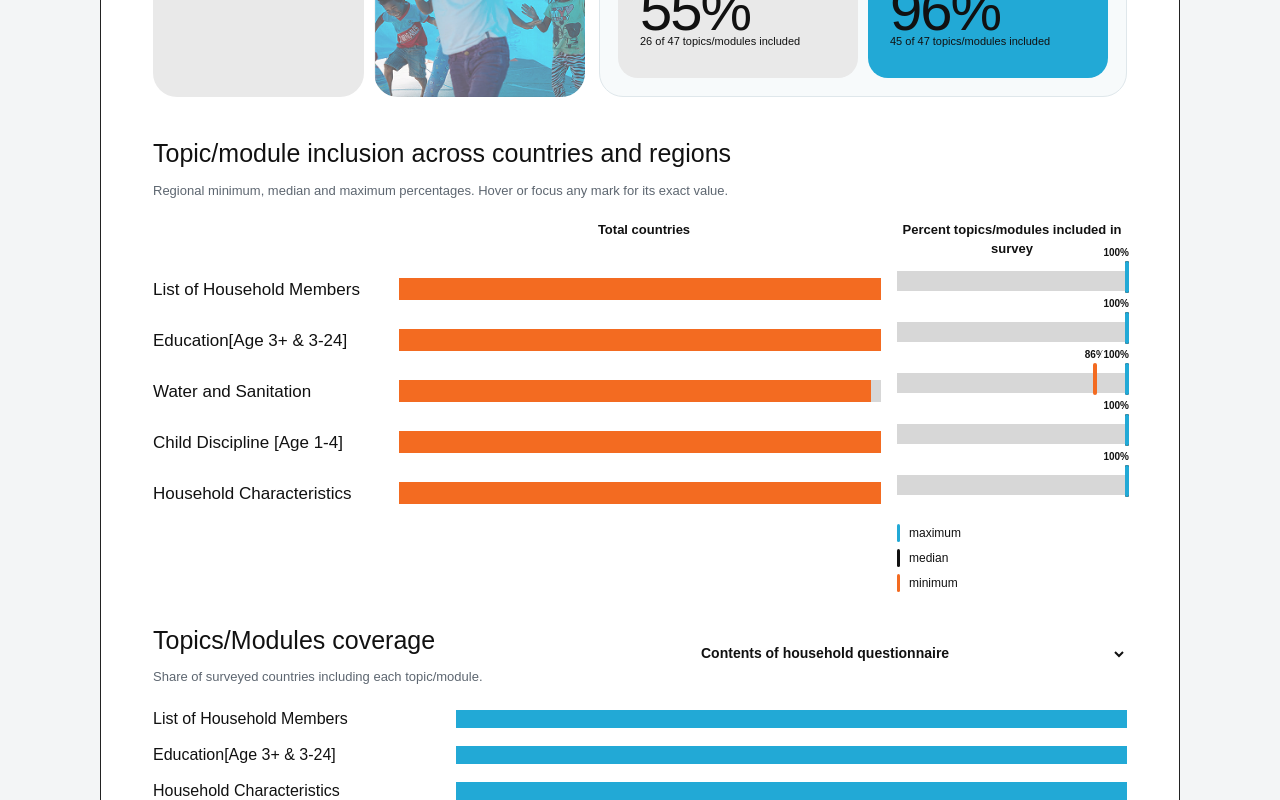
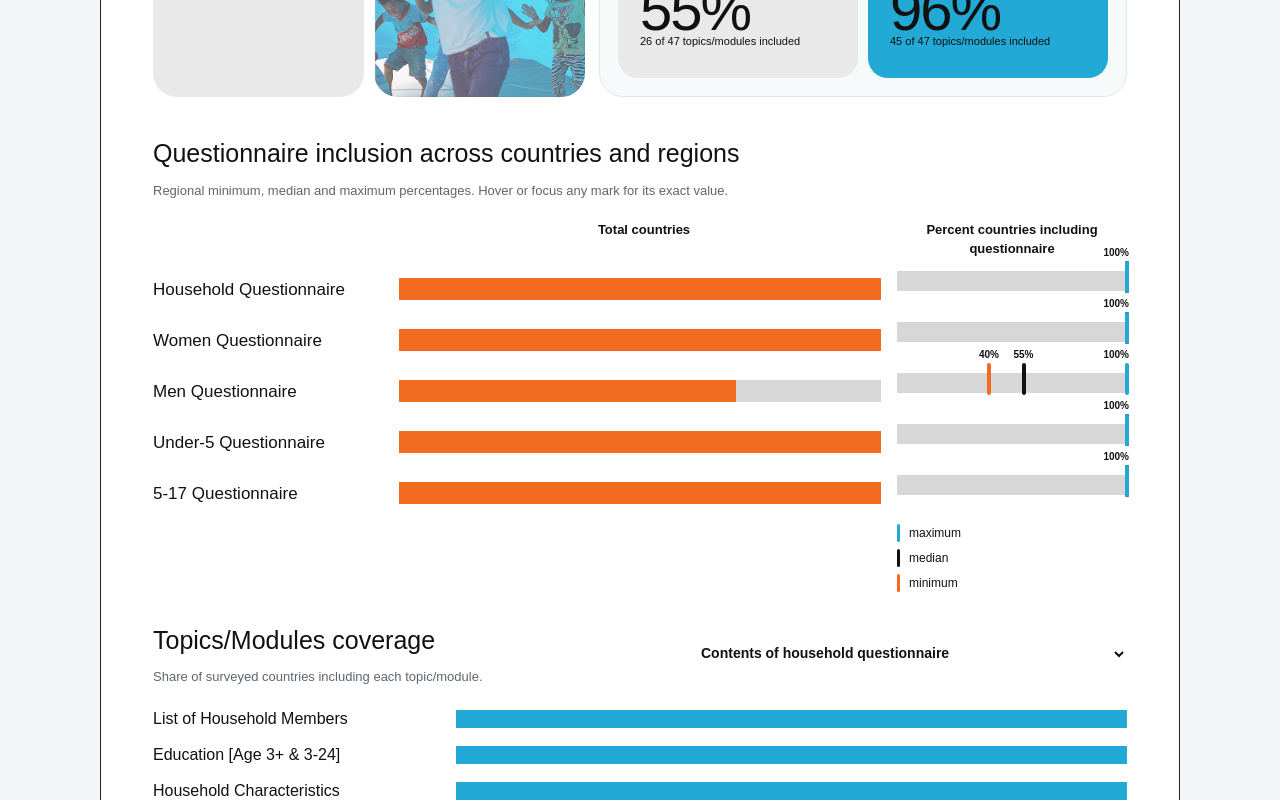
Before and after one commit to cmajorros/MICS-Survey-Topics-Dashboard, a Next.js app: page / in a window 1280 px wide. Shown: the part 520-1320 px from the top of the page. Built offline with nearby package versions, Linux system fonts and the light colour scheme.

Commit message:
Apply colleague feedback to dashboard
Update questionnaire labels, show all questionnaire and topic/module rows, fix regional comparison wording, and clarify round-specific metrics.

```diff
--- a/app/MicsDashboard.tsx
+++ b/app/MicsDashboard.tsx
@@ -14,7 +14,7 @@ type MicsRow = {
 
 type Payload = { source: string; rows: MicsRow[] };
 type ViewName = "overview" | "country";
-type ComparisonMode = "All surveys in the same round" | "All survey in the same regions" | "Median of the country" | "Median of region" | "Median of MICS countries";
+type ComparisonMode = "All surveys in the same round" | "All surveys in the same region" | "Median of the country" | "Median of region" | "Median of MICS countries";
 
 const ROUND_ORDER = ["MICS 6", "MICS 5", "MICS 4", "MICS 3", "MICS 2"];
 const ROUND_LABELS: Record<string, string> = {
@@ -27,7 +27,7 @@ const ROUND_LABELS: Record<string, string> = {
 const ALL_REGIONS = "All regions";
 const ALL_COUNTRIES = "All countries";
 const ALL_SURVEYS = "All surveys";
-const COMPARISON_OPTIONS: ComparisonMode[] = ["All surveys in the same round", "All survey in the same regions", "Median of the country", "Median of region", "Median of MICS countries"];
+const COMPARISON_OPTIONS: ComparisonMode[] = ["All surveys in the same round", "All surveys in the same region", "Median of the country", "Median of region", "Median of MICS countries"];
 const BLUE = "#22a9d6";
 
 const unique = (values: string[]) => [...new Set(values.filter(Boolean))];
@@ -46,18 +46,16 @@ function countryKey(value: string) {
 }
 
 function shortContentTitle(value: string) {
-  const title = value
-    .replace(/^Contents of /i, "")
-    .replace(/ questionnaire$/i, "")
-    .replace(/^the /i, "")
-    .replace(/under[- ]five/i, "Children under five")
-    .replace(/women'?s/i, "Women")
-    .replace(/men'?s/i, "Men")
-    .replace(/household/i, "Household")
-    .replace(/questionnaire/i, "")
-    .trim()
-    .replace(/^./, (character) => character.toUpperCase());
-  return title === "Household" ? "List of household members" : title;
+  if (/household questionnaire/i.test(value)) return "Household Questionnaire";
+  if (/women'?s questionnaire/i.test(value)) return "Women Questionnaire";
+  if (/men'?s questionnaire/i.test(value)) return "Men Questionnaire";
+  if (/under[- ]?5 questionnaire/i.test(value)) return "Under-5 Questionnaire";
+  if (/5[- ]?17 questionnaire/i.test(value)) return "5-17 Questionnaire";
+  return value.replace(/^Contents of /i, "").trim().replace(/^./, (character) => character.toUpperCase());
+}
+
+function formatTopicLabel(value: string) {
+  return value.replace(/^Education\[/i, "Education [");
 }
 
 function SelectControl({ label, value, values, onChange, ariaLabel, disabled = false, displayLabels }: {
@@ -181,41 +179,32 @@ function OverviewView({ rows, round, setRound }: { rows: MicsRow[]; round: strin
   }, [filtered]);
 
   const coverageRows = useMemo(() => {
-    const preferred = [
-      /list of household members/i,
-      /^education/i,
-      /water and sanitation/i,
-      /child (discipline|protection)/i,
-      /^health/i,
-    ];
-    const questions = unique(filtered.map((row) => row.question));
-    const selected = preferred.map((pattern) => questions.find((question) => pattern.test(question))).filter(Boolean) as string[];
-    questions.forEach((question) => { if (selected.length < 5 && !selected.includes(question)) selected.push(question); });
-    return selected.slice(0, 5).map((question) => {
-      const questionRows = filtered.filter((row) => row.question === question);
-      const regionalRates = unique(questionRows.map((row) => row.region)).map((region) => {
-        const regionRows = questionRows.filter((row) => row.region === region);
+    return contentTitles.map((contentTitle) => {
+      const questionnaireRows = filtered.filter((row) => row.contentTitle === contentTitle);
+      const regionalRates = unique(questionnaireRows.map((row) => row.region)).map((region) => {
+        const regionRows = questionnaireRows.filter((row) => row.region === region);
         const regionCountries = unique(regionRows.map((row) => row.countryName));
         const includedCountries = regionCountries.filter((countryName) => regionRows.some((row) => row.countryName === countryName && row.include === 1));
         return percent(includedCountries.length, regionCountries.length);
       });
-      const countries = unique(questionRows.map((row) => row.countryName));
-      const includedCountries = countries.filter((countryName) => questionRows.some((row) => row.countryName === countryName && row.include === 1));
+      const countries = unique(questionnaireRows.map((row) => row.countryName));
+      const includedCountries = countries.filter((countryName) => questionnaireRows.some((row) => row.countryName === countryName && row.include === 1));
       return {
-        question,
+        contentTitle,
+        label: shortContentTitle(contentTitle),
         totalCountries: countries.length,
         includedCountries: includedCountries.length,
         countryCoverage: percent(includedCountries.length, countries.length),
-        min: Math.min(...regionalRates),
+        min: regionalRates.length ? Math.min(...regionalRates) : 0,
         median: median(regionalRates),
-        max: Math.max(...regionalRates),
+        max: regionalRates.length ? Math.max(...regionalRates) : 0,
       };
     });
-  }, [filtered]);
+  }, [filtered, contentTitles]);
 
   const questionCoverage = useMemo(() => {
     const source = filtered.filter((row) => row.contentTitle === selectedQuestionnaire);
-    return unique(source.map((row) => row.question)).slice(0, 10).map((question) => {
+    return unique(source.map((row) => row.question)).map((question) => {
       const questionRows = source.filter((row) => row.question === question);
       const countries = unique(questionRows.map((row) => row.countryName));
       const included = countries.filter((countryName) => questionRows.some((row) => row.countryName === countryName && row.include === 1)).length;
@@ -247,8 +236,8 @@ function OverviewView({ rows, round, setRound }: { rows: MicsRow[]; round: strin
             <p>The absolute number beneath the percentage is the average included topics/modules per country.</p>
           </section>
           <section className="methodology-card"><h3>Minimum and maximum</h3><p>Each country’s percentage is its distinct included topics/modules divided by all topics/modules in the selected round. The cards show the lowest and highest country percentages; their notes show absolute topic/module counts.</p></section>
-          <section className="methodology-card"><h3>Coverage by topic/module</h3><p>The orange bar shows countries including the topic out of countries with a record for it. Regional rates use the same calculation. Orange, black and blue vertical lines are the regional minimum, median and maximum; equal values intentionally overlap.</p></section>
-          <section className="methodology-card methodology-wide"><h3>Topics/Modules coverage</h3><p>For the selected questionnaire, each bar divides distinct countries including the topic/module by distinct countries with a record for it. Hover or focus a mark for the numerator, denominator and percentage.</p></section>
+          <section className="methodology-card"><h3>Questionnaire inclusion</h3><p>Every questionnaire available in the selected round is shown. The orange bar counts countries with at least one included topic/module in that questionnaire. Regional rates use the same calculation. Orange, black and blue vertical lines are the regional minimum, median and maximum; equal values intentionally overlap.</p></section>
+          <section className="methodology-card methodology-wide"><h3>Topics/Modules coverage</h3><p>Every topic/module in the selected questionnaire is shown. Each bar divides distinct countries including the topic/module by distinct countries with a record for it. Hover or focus a mark for the numerator, denominator and percentage.</p></section>
         </div>
       </InfoModal>}
 
@@ -272,14 +261,14 @@ function OverviewView({ rows, round, setRound }: { rows: MicsRow[]; round: strin
       </div>
 
       <section className="dashboard-section">
-        <h2>Topic/module inclusion across countries and regions</h2>
+        <h2>Questionnaire inclusion across countries and regions</h2>
         <p className="section-note">Regional minimum, median and maximum percentages. Hover or focus any mark for its exact value.</p>
-        <div className="coverage-head"><span>Total countries</span><span>Percent topics/modules included in survey</span></div>
+        <div className="coverage-head"><span>Total countries</span><span>Percent countries including questionnaire</span></div>
         <div className="coverage-table">
           {coverageRows.map((item) => {
-            return <div className="coverage-row" key={item.question}>
-              <span className="row-label">{item.question}</span>
-              <DataTooltip block text={`${item.question}: ${item.includedCountries} of ${item.totalCountries} countries include this topic (${item.countryCoverage}%)`}>
+            return <div className="coverage-row" key={item.contentTitle}>
+              <span className="row-label">{item.label}</span>
+              <DataTooltip block text={`${item.label}: ${item.includedCountries} of ${item.totalCountries} countries include this questionnaire (${item.countryCoverage}%)`}>
                 <div className="total-bar-group">
                   <div className="range-bar country-count-bar">
                     <i className="country-included" style={{ width: `${item.countryCoverage}%` }} />
@@ -310,7 +299,7 @@ function OverviewView({ rows, round, setRound }: { rows: MicsRow[]; round: strin
         <div className="bar-list">
           {questionCoverage.map((item) => (
             <div className="bar-row" key={item.question}>
-              <span>{item.question}</span>
+              <span>{formatTopicLabel(item.question)}</span>
               <DataTooltip block text={`${item.question}: ${item.included} of ${item.total} surveyed countries (${item.coverage}%) include this topic/module`}>
                 <div className="bar-track"><i style={{ width: `${item.coverage}%` }} /></div>
               </DataTooltip>
@@ -329,7 +318,7 @@ function CountryView({ rows, round, setRound }: { rows: MicsRow[]; round: string
   const [region, setRegion] = useState("");
   const [country, setCountry] = useState("");
   const [survey, setSurvey] = useState("");
-  const [comparisonMode, setComparisonMode] = useState<ComparisonMode>("All survey in the same regions");
+  const [comparisonMode, setComparisonMode] = useState<ComparisonMode>("All surveys in the same region");
   const [showInfo, setShowInfo] = useState(false);
   const selectedRegion = region === ALL_REGIONS || regions.includes(region)
     ? region
@@ -390,7 +379,7 @@ function CountryView({ rows, round, setRound }: { rows: MicsRow[]; round: string
         ? roundRows
         : roundRegionRows;
 
-    return contentTitles.slice(0, 5).map((contentTitle) => {
+    return contentTitles.map((contentTitle) => {
       const topicRows = currentRows.filter((row) => row.contentTitle === contentTitle);
       const total = unique(topicRows.map((row) => row.question)).length;
       const included = unique(topicRows.filter((row) => row.include === 1).map((row) => row.question)).length;
@@ -459,7 +448,7 @@ function CountryView({ rows, round, setRound }: { rows: MicsRow[]; round: string
           <section className="methodology-card methodology-wide"><h3>Compare with options</h3>
             <dl className="comparison-definitions">
               <div><dt>All surveys in the same round</dt><dd>One comparison line for every survey in the selected MICS round.</dd></div>
-              <div><dt>All survey in the same regions</dt><dd>One line for every survey in the selected region, including other surveys from the selected country.</dd></div>
+              <div><dt>All surveys in the same region</dt><dd>One line for every survey in the selected region, including other surveys from the selected country.</dd></div>
               <div><dt>Median of the country</dt><dd>One median line across all national and subnational surveys sharing the selected Country Name.</dd></div>
               <div><dt>Median of region</dt><dd>One median line calculated from individual survey percentages in the selected region.</dd></div>
               <div><dt>Median of MICS countries</dt><dd>One median line calculated from all individual survey percentages in the selected round.</dd></div>
@@ -471,7 +460,7 @@ function CountryView({ rows, round, setRound }: { rows: MicsRow[]; round: string
 
       <div className="country-top-grid">
         <div className="metric-grid country-primary-grid">
-          <MetricCard label="Total topics/modules" value={metrics.total} />
+          <MetricCard label={`Total topics/modules in ${round}`} value={metrics.total} />
           <MetricCard label="Topics/Modules included in survey" value={metrics.included} tone="cyan" />
           <MetricCard label={selectedCountry === ALL_COUNTRIES ? "Surveys in selection" : "Surveys in selected country"} value={metrics.surveyCount} tone="navy" />
           <PhotoPanel country />
```
